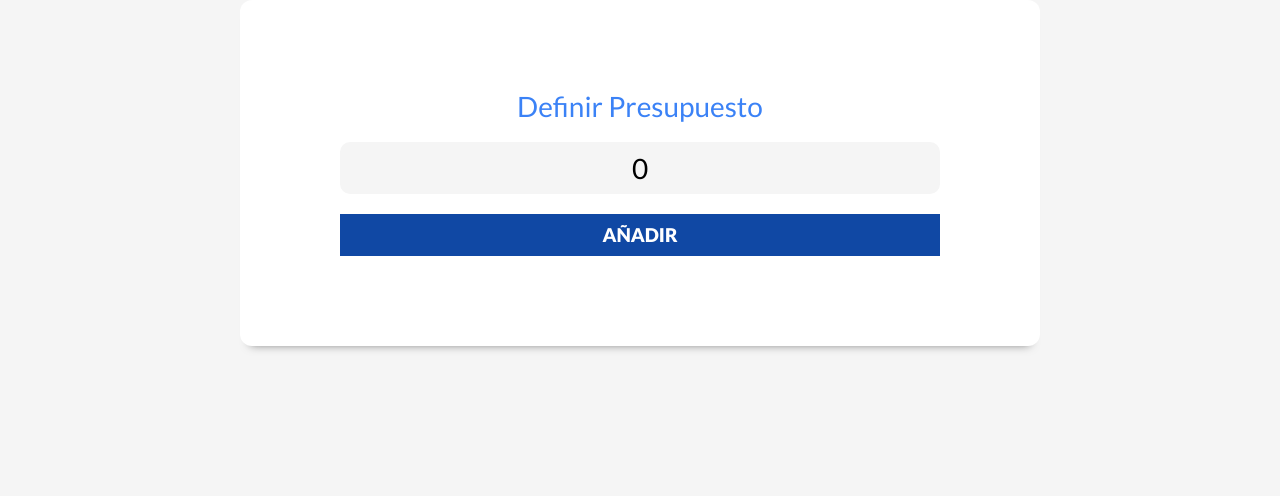
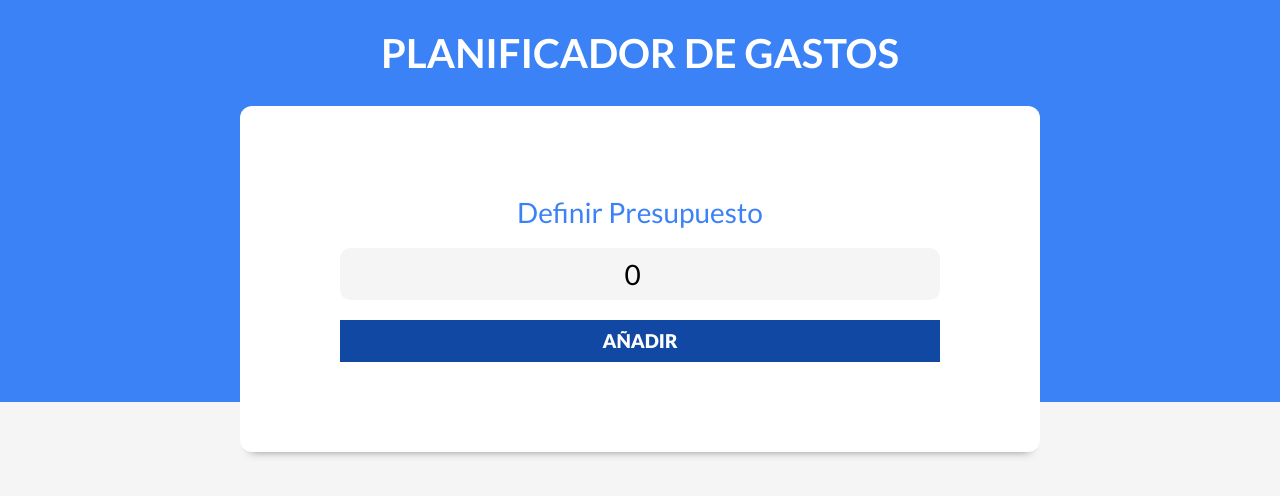
Before and after one commit to GrisGGG/courseReact, a React (Vite) app in the folder control-gastos/: page / in a window 1280 px wide. Shown: the top 496 px of the page. Built offline with nearby package versions, Linux system fonts and the light colour scheme.

Commit message:
Añadiendo componente NuevoPresupuesto y añadiendo funcionalidades

```diff
--- a/control-gastos/src/App.jsx
+++ b/control-gastos/src/App.jsx
@@ -1,14 +1,45 @@
 import { useState } from 'react';
 import  Header from './components/Header';
+import IconoNuevoGasto from './assets/img/nuevo-gasto.svg';
+
 
 function App() {
   const [presupuesto, setPresupuesto] = useState(0);
+  const [presupuestoValido, setPresupuestoValido] = useState(false);
+  const [modal, setModal] = useState(false);
+
+  const handleNuevoGasto =()=>{
+    console.log('clickeaste nuevo');
+    setModal(true);
+  }
 
   return (
-   <Header
-    presupuesto={presupuesto}
-    setPresupuesto={setPresupuesto}
-   />
+    <div>
+        <Header
+          presupuesto={presupuesto}
+          setPresupuesto={setPresupuesto}
+          presupuestoValido={presupuestoValido}
+          setPresupuestoValido={setPresupuestoValido}
+          />
+          {
+            presupuestoValido && (
+              <div className='nuevo-gasto'>
+                <img
+                  src={IconoNuevoGasto}
+                  alt='Icono de nuevo gasto'
+                  onClick={handleNuevoGasto}
+                />
+              </div>
+            )
+          }
+          {
+            modal && (
+              <p>desde modal</p>
+            )
+          }
+    </div>
+
+
   )
 }
 
--- /dev/null
+++ b/control-gastos/src/components/ControlPresupuesto.jsx
@@ -0,0 +1,29 @@
+
+const ControlPresupuesto = ({presupuesto}) => {
+    const formatearCantidad = (cantidad) =>{
+        return cantidad.toLocaleString('en-US', {
+            style: 'currency',
+            currency: 'USD'
+        })
+    }
+  return (
+    <div className="contenedor-presupuesto contenedor sombra dos-columnas">
+        <div>
+            <p>Gráfico aquí</p>
+        </div>
+        <div className="contenido-presupuesto">
+            <p>
+                <span>Presupuesto: </span>{formatearCantidad(presupuesto)}
+            </p>
+            <p>
+                <span>Disponible: </span>{formatearCantidad(0)}
+            </p>
+            <p>
+                <span>Gastado: </span>{formatearCantidad(0)}
+            </p>
+        </div>
+    </div>
+  )
+}
+
+export default ControlPresupuesto
--- a/control-gastos/src/components/Header.jsx
+++ b/control-gastos/src/components/Header.jsx
@@ -1,13 +1,30 @@
 import NuevoPresupuesto from "./NuevoPresupuesto";
+import ControlPresupuesto from "./ControlPresupuesto";
 
-const Header = ({presupuesto, setPresupuesto}) => {
+const Header = ({
+  presupuesto,
+  setPresupuesto,
+  presupuestoValido,
+  setPresupuestoValido,
+}) => {
   return (
-    <div>
-      <NuevoPresupuesto
-       presupuesto={presupuesto}
-       setPresupuesto={setPresupuesto}
-      />
-    </div>
+    <header>
+      <h1>Planificador de Gastos</h1>
+      {
+        presupuestoValido ? (
+          <ControlPresupuesto
+          presupuesto={presupuesto}
+          />
+        ):(
+          <NuevoPresupuesto
+            presupuesto={presupuesto}
+            setPresupuesto={setPresupuesto}
+            setPresupuestoValido={setPresupuestoValido}
+          />
+        )
+      }
+
+    </header>
   )
 }
 
--- a/control-gastos/src/components/NuevoPresupuesto.jsx
+++ b/control-gastos/src/components/NuevoPresupuesto.jsx
@@ -1,15 +1,20 @@
 import { useState } from "react";
 import Mensaje from "./Mensaje";
-const NuevoPresupuesto = ({presupuesto, setPresupuesto}) => {
+const NuevoPresupuesto = ({
+    presupuesto,
+    setPresupuesto,
+    setPresupuestoValido
+}) => {
     // validación del formulario
     const [mensaje, setMensaje] = useState("");
     const handlePresupuesto = (e)=>{
         e.preventDefault();
-        if(!Number(presupuesto || Number(presupuesto) < 0)){
+        if(!presupuesto || presupuesto < 0){
             setMensaje('No es un presupuesto válido.');
-        }else{
-            console.log('Es un presupuesto válido.')
+            return;
         }
+        setMensaje('');
+        setPresupuestoValido(true)
     }
     return (
     <div className="contenedor-presupuesto contenedor sombra">
@@ -19,14 +24,14 @@ const NuevoPresupuesto = ({presupuesto, setPresupuesto}) => {
 
             <input
                 className="nuevo-presupuesto"
-                type="text"
+                type="number"
                 placeholder="Añade tu Presupuesto"
                 value={presupuesto}
-                onChange={ e => setPresupuesto(e.target.value)}
+                onChange={ e => setPresupuesto(Number(e.target.value))}
             />
         </div>
             <input type="submit" value="Añadir"/>
-            {mensaje && <Mensaje tipo={error}>{mensaje}</Mensaje> }
+            {mensaje && <Mensaje tipo="error">{mensaje}</Mensaje> }
      </form>
     </div>
   )
```
